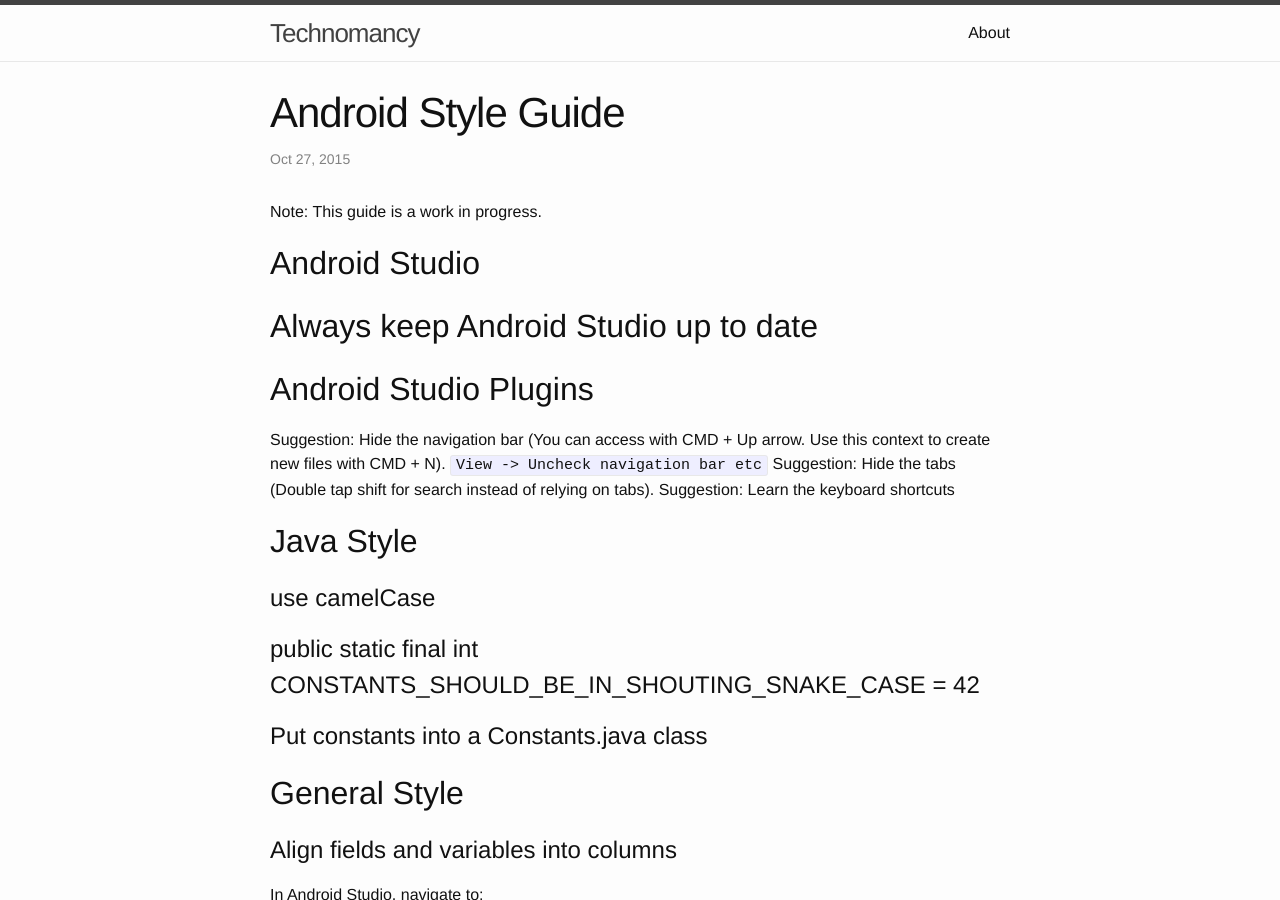
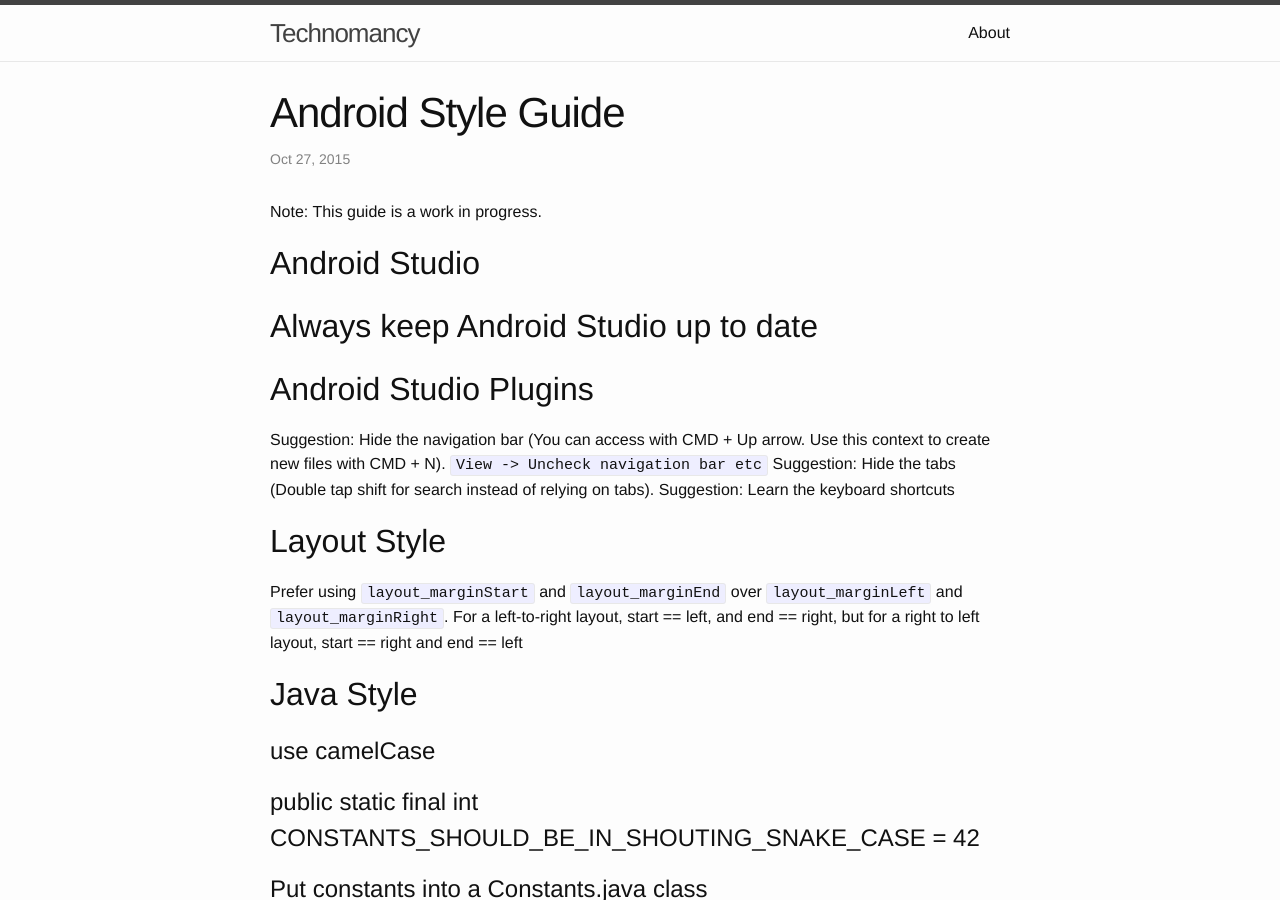
Before and after one commit to eliasbagley/eliasbagley.github.io, a Jekyll site: the page built from _posts/2015-10-27-android-style-guide.markdown, in a window 1280 px wide and 900 px high. Built offline with Jekyll 4.4.1, drawn with Linux system fonts in a browser that asks for light colours; Markdown is read by kramdown in place of the engine named in the settings; comment, search, counter and statistics services are not loaded.

Commit message:
Update android style guide

```diff
--- a/_posts/2015-10-27-android-style-guide.markdown
+++ b/_posts/2015-10-27-android-style-guide.markdown
@@ -17,6 +17,10 @@ Note: This guide is a work in progress.
 Suggestion: Hide the navigation bar (You can access with CMD + Up arrow. Use this context to create new files with CMD + N). `View -> Uncheck navigation bar etc`
 Suggestion: Hide the tabs (Double tap shift for search instead of relying on tabs).
 Suggestion: Learn the keyboard shortcuts
+
+## Layout Style
+
+Prefer using `layout_marginStart` and `layout_marginEnd` over `layout_marginLeft` and `layout_marginRight`. For a left-to-right layout, start == left, and end == right, but for a right to left layout, start == right and end == left
 
 
 ## Java Style
```
